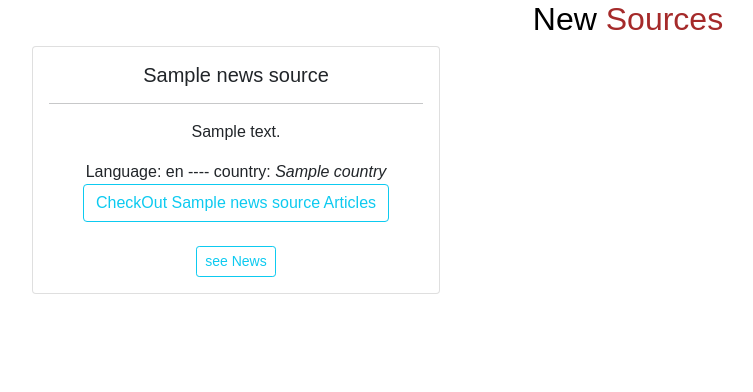
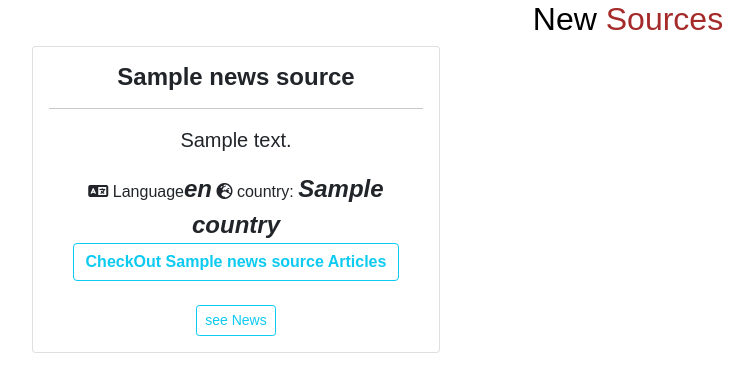
Before and after one commit to Reuben-Kipkemboi/News-API, a Flask app: template app/templates/index.html in a window 1280 px wide. Shown: the top 392 px of the page, without its empty margins (12-765 px from the left). Run offline with Flask 2, Linux system fonts and the light colour scheme; the template is opened without the code that fills it: most values are stand-ins (such as "Sample title", 1, 10 or a date in 2020); some libraries are stand-ins or nearby versions; some web fonts are replaced.

Commit message:
st:card-styling - optimizes card styling

```diff
--- a/app/static/css/index.css
+++ b/app/static/css/index.css
@@ -1,9 +1,14 @@
 *{
     font-family: 'Darker Grotesque', sans-serif;
 
+
 }
-ul li{
+
+
+ ul li{
     list-style-type: none;
+    display: flex;
+
 }
 #title{
     color: brown;
--- a/app/templates/index.html
+++ b/app/templates/index.html
@@ -12,15 +12,15 @@
         <li>
             <div class="card col-md-4 text-center">
                 <div class="card-body">
-                    <h5 class="card-title">{{news_source.name}}</h5>
+                    <h5 class="card-title fw-bold fs-4">{{news_source.name}}</h5>
                     <hr>
-                    <p class="card-text">
+                    <p class="card-text fs-5">
                         {{news_source.description}}
                     </p>
-                    <span>Language: {{news_source.language}} ---- country: <em>{{news_source.country}}</em> </span>
+                    <span id="font"> <i class="fa-solid fa-language"></i> Language<em class="fw-bold fs-4">{{news_source.language}}</em> <i class="fa-solid fa-earth-europe"></i> country: <em class="fw-bold fs-4">{{news_source.country}}</em> </span>
                     <br>
 
-                    <a href="/articles/{{news_source.id}}"><button type="button" class="btn btn-outline-info">CheckOut
+                    <a href="/articles/{{news_source.id}}"><button type="button" class="btn btn-outline-info fw-bold">CheckOut
                             {{news_source.name}} Articles</button> </a>
                         <br>
                         <br>
```
